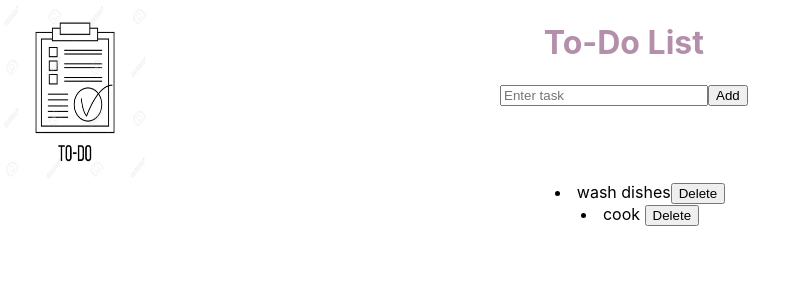
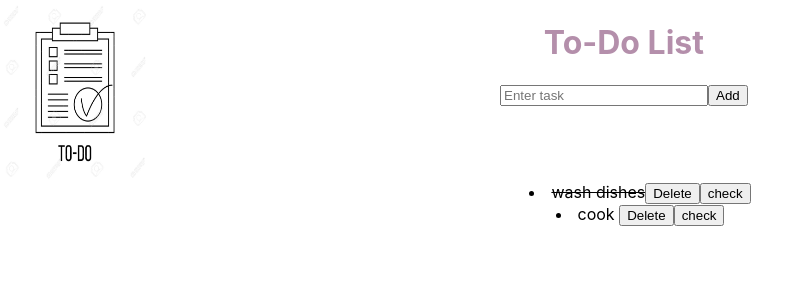
Before and after one commit to GSG-K3/To--do-app-react-R-K-, a React (Create React App) app in the folder todo-app/: page / in a window 1280 px wide. Shown: the top 300 px of the page, without its empty margins (0-809 px from the left). Built offline with nearby package versions, Linux system fonts and the light colour scheme.

Commit message:
complete task #11

```diff
--- a/todo-app/src/App.js
+++ b/todo-app/src/App.js
@@ -1,42 +1,52 @@
 import React, { Component } from 'react';
 import AddTodo from './components/AddTodo';
 import TodoList from './components/TodoList';
-import  './App.css';
+import './App.css';
 class App extends Component {
   state = {
     items: [
-      { id: Date.now(), task: "wash dishes", checked: true },
-      { id: Date.now()+1, task: "cook ", checked: false }
+      { id: Date.now(), task: 'wash dishes', checked: true },
+      { id: Date.now() + 1, task: 'cook ', checked: false }
     ]
   };
 
-  addItem = (item) => {
+  addItem = item => {
     // bring old array and save it in variable
     const oldArray = this.state.items;
     // save new task object in an array
-    const newItem = [{ id:Date.now(), task: item.newTask, checked: false }];
+    const newItem = [{ id: Date.now(), task: item.newTask, checked: false }];
     // concat the old array with the array which contains the new task object
     const newArray = oldArray.concat(newItem);
     // change the array on state to the new Array in order to display the new array on screen
     this.setState({ items: newArray });
   };
-  removeItem =(id)=> {
-  console.log(id);
-   const oldArray = this.state.items;
-    const newArray = oldArray.filter((element)=> {
-      return element.id !== id ;
+  removeItem = id => {
+    const oldArray = this.state.items;
+    const newArray = oldArray.filter(element => {
+      return element.id !== id;
+    });
+    this.setState({ items: newArray });
+  };
+  completeTask = id => {
+    const oldArray = this.state.items;
+    const newArray = oldArray.map(element => {
+      if (element.id === id) {
+        element.checked = !element.checked;
+      }
+      return element;
+    });
 
-
-    })
-    this.setState({items: newArray});
-  }
+    this.setState({ items: newArray });
+  };
   render() {
     return (
-
       <div className="App">
         <AddTodo addItem={this.addItem} />
-        <TodoList tasks={this.state.items} remove ={this.removeItem} />
-
+        <TodoList
+          tasks={this.state.items}
+          remove={this.removeItem}
+          complete={this.completeTask}
+        />
       </div>
     );
   }
--- a/todo-app/src/components/TodoList.js
+++ b/todo-app/src/components/TodoList.js
@@ -4,13 +4,24 @@ function TodoList(props) {
   const tasksArray = props.tasks;
   // create li for each task and save em in new array
   const todoList = tasksArray.map(element => {
+    if (element.checked === true) {
+      return (
+        <li style={{ textDecoration: 'line-through' }} key={element.id}>
+          {element.task}
+          <button onClick={() => props.remove(element.id)}> Delete</button>
+          <button onClick={() => props.complete(element.id)}> check </button>
+        </li>
+      );
+    } else {
       return (
         <li key={element.id}>
           {element.task}
 
           <button onClick={() => props.remove(element.id)}> Delete</button>
+          <button onClick={() => props.complete(element.id)}> check </button>
         </li>
       );
+    }
   });
 
   return <div>{todoList}</div>;
```
Also changed, not shown: todo-app/src/components/AddTodo.js (+10 -11 lines). Lines whose indentation alone changed are shown as unchanged.
